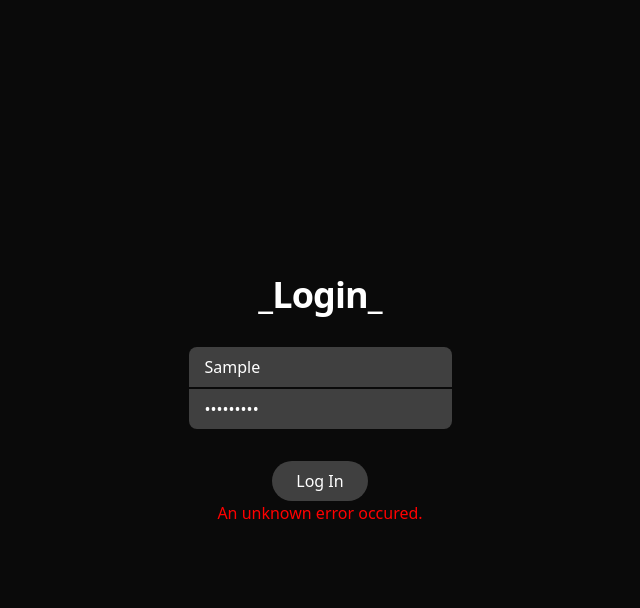
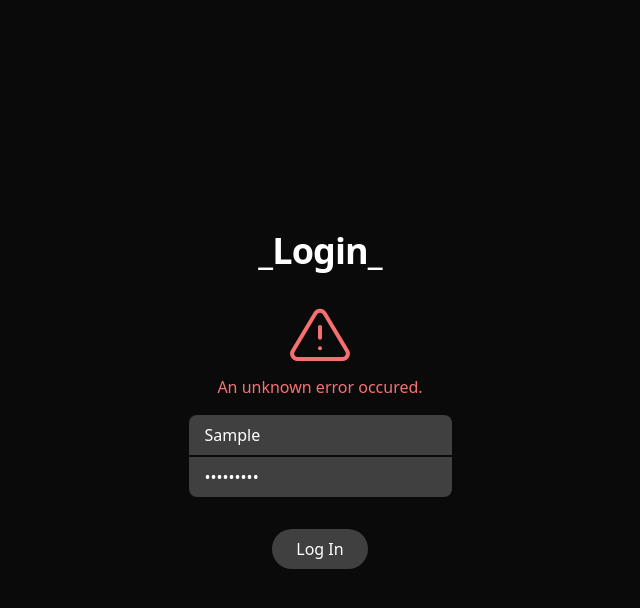
Before and after one commit to liztaliah/open_streams, a React (Vite) app in the folder frontend/: page /login in a window 1280 px wide. Both pictures are taken after typing "Sample", "Sample123" into the empty fields and a click on the button "Log In". Shown: the top 608 px of the page, without its empty margins (320-960 px from the left). Built offline with nearby package versions, Linux system fonts and the light colour scheme; no server answers.

Commit message:
added icon for login error

```diff
--- a/frontend/src/components/LoginForm.jsx
+++ b/frontend/src/components/LoginForm.jsx
@@ -3,10 +3,13 @@ import { useNavigate } from "react-router-dom";
 import axios from "axios";
 import Button from "./Button";
 import Input from "./Input";
+import animationError from "../assets/error.json";
+import Lottie from "lottie-react";
 
 function LoginForm() {
   const [form, setForm] = useState({ username: "", password: "" });
   const [error, setError] = useState(null);
+  const [showError, setShowError] = useState(false);
   const navigate = useNavigate();
 
   // Update the username/password form upon text entry
@@ -30,8 +33,10 @@ function LoginForm() {
     } catch (err) {
       if (err.response && err.response.data) {
         setError(err.response.data.error);
+        setShowError(true);
       } else {
         setError("An unknown error occured.");
+        setShowError(true);
       }
     }
   };
@@ -39,6 +44,16 @@ function LoginForm() {
   return (
     <div className="flex flex-col items-center justify-center min-h-screen px-4">
       <h1 className="text-4xl font-semibold mb-8 tracking-tight">_Login_</h1>
+      {error && (
+        <div className="flex flex-col items-center mb-4">
+          <Lottie
+            animationData={animationError}
+            loop={false}
+            className="w-16 h-16 mb-2"
+          />
+          <p className="text-red-400">{error}</p>
+        </div>
+      )}
       <form onSubmit={handleSubmit} className="flex flex-col items-center">
         <Input
           name="username"
@@ -59,7 +74,6 @@ function LoginForm() {
         />
         <Button type="submit">Log In</Button>
       </form>
-      {error && <p style={{ color: "red" }}> {error}</p>}
     </div>
   );
 }
```
Also changed, not shown: frontend/src/assets/error.json (added, +1 -0 lines), 1 other file (tests, documents, lock files or other folders).
